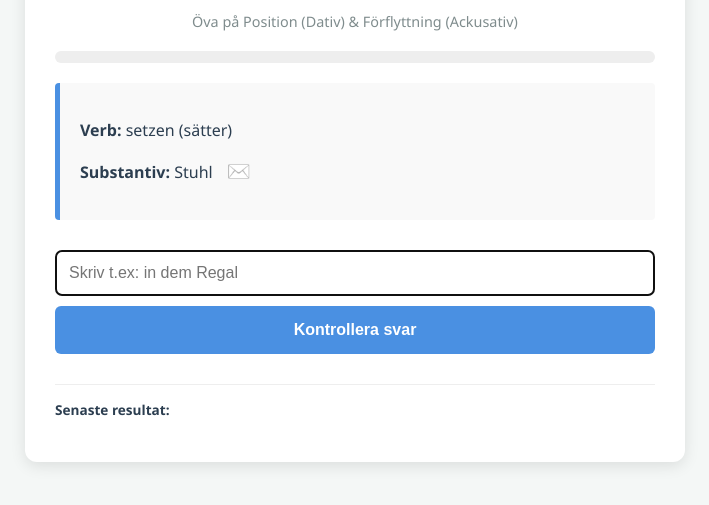
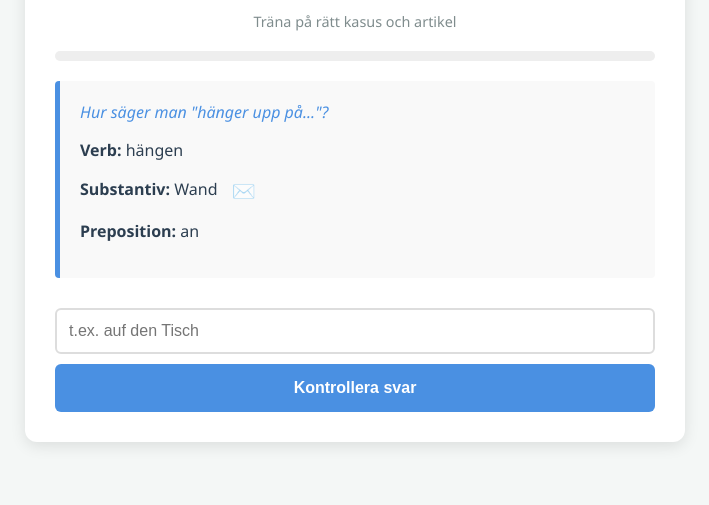
Before and after one commit to gredemo/v-xelprepositioner_m-bler, a plain HTML site: page index.html in a window 1280 px wide. Shown: the part 125-630 px from the top of the page, without its empty margins (285-994 px from the left). Drawn offline with Linux system fonts and the light colour scheme.

Commit message:
fixat logiken

```diff
--- a/index.html
+++ b/index.html
@@ -3,254 +3,112 @@
 <head>
     <meta charset="UTF-8">
     <meta name="viewport" content="width=device-width, initial-scale=1.0">
-    <title>Växelprepositioner - Träningsprogram</title>
+    <title>Tyska Växelprepositioner</title>
     <style>
-        :root {
-            --primary: #4a90e2;
-            --success: #2ecc71;
-            --error: #e74c3c;
-            --bg: #f4f7f6;
-            --text: #2c3e50;
-        }
-
-        body {
-            font-family: 'Segoe UI', Tahoma, Geneva, Verdana, sans-serif;
-            background-color: var(--bg);
-            color: var(--text);
-            display: flex;
-            justify-content: center;
-            padding: 20px;
-        }
-
-        .container {
-            background: white;
-            padding: 30px;
-            border-radius: 12px;
-            box-shadow: 0 4px 15px rgba(0,0,0,0.1);
-            max-width: 600px;
-            width: 100%;
-        }
-
-        h1 { text-align: center; color: var(--primary); margin-bottom: 10px; }
+        :root { --primary: #4a90e2; --success: #2ecc71; --error: #e74c3c; --bg: #f4f7f6; --text: #2c3e50; }
+        body { font-family: 'Segoe UI', sans-serif; background-color: var(--bg); color: var(--text); display: flex; justify-content: center; padding: 20px; }
+        .container { background: white; padding: 30px; border-radius: 12px; box-shadow: 0 4px 15px rgba(0,0,0,0.1); max-width: 600px; width: 100%; }
+        h1 { text-align: center; color: var(--primary); margin-bottom: 5px; }
         .sub-header { text-align: center; font-size: 0.9rem; margin-bottom: 20px; color: #7f8c8d; }
-
-        .progress-container {
-            background: #eee;
-            border-radius: 10px;
-            height: 12px;
-            margin: 20px 0;
-            overflow: hidden;
-        }
-        #progress-bar {
-            background: var(--success);
-            width: 0%;
-            height: 100%;
-            transition: width 0.3s ease;
-        }
-
-        .task-card {
-            background: #f9f9f9;
-            border-left: 5px solid var(--primary);
-            padding: 20px;
-            margin: 20px 0;
-            border-radius: 4px;
-        }
-
-        .hint-icon {
-            cursor: pointer;
-            font-size: 1.2rem;
-            margin-left: 10px;
-            filter: grayscale(1);
-            transition: 0.2s;
-        }
-        .hint-icon:hover { filter: grayscale(0); transform: scale(1.2); }
-
-        input[type="text"] {
-            width: 100%;
-            padding: 12px;
-            margin: 10px 0;
-            border: 2px solid #ddd;
-            border-radius: 6px;
-            font-size: 16px;
-            box-sizing: border-box;
-        }
-
-        button {
-            width: 100%;
-            padding: 15px;
-            background: var(--primary);
-            color: white;
-            border: none;
-            border-radius: 6px;
-            cursor: pointer;
-            font-size: 16px;
-            font-weight: bold;
-        }
-
-        .feedback {
-            margin-top: 15px;
-            padding: 15px;
-            border-radius: 6px;
-            display: none;
-            font-weight: bold;
-            text-align: center;
-        }
-
-        .history {
-            margin-top: 30px;
-            font-size: 0.85rem;
-            border-top: 1px solid #eee;
-            padding-top: 15px;
-        }
+        .progress-container { background: #eee; border-radius: 10px; height: 10px; margin: 20px 0; overflow: hidden; }
+        #progress-bar { background: var(--success); width: 0%; height: 100%; transition: width 0.3s; }
+        .task-card { background: #f9f9f9; border-left: 5px solid var(--primary); padding: 20px; margin: 20px 0; border-radius: 4px; position: relative; }
+        .hint-icon { cursor: pointer; font-size: 1.2rem; margin-left: 10px; vertical-align: middle; opacity: 0.6; }
+        input[type="text"] { width: 100%; padding: 12px; margin: 10px 0; border: 2px solid #ddd; border-radius: 6px; font-size: 16px; box-sizing: border-box; }
+        button { width: 100%; padding: 15px; background: var(--primary); color: white; border: none; border-radius: 6px; cursor: pointer; font-size: 16px; font-weight: bold; }
+        .feedback { margin-top: 15px; padding: 15px; border-radius: 6px; display: none; text-align: center; font-weight: bold; }
+        .instruction-text { font-style: italic; color: var(--primary); margin-bottom: 10px; display: block; }
     </style>
 </head>
 <body>
 
 <div class="container">
     <h1>🇩🇪 Wechselpräpositionen</h1>
-    <p class="sub-header">Öva på Position (Dativ) & Förflyttning (Ackusativ)</p>
+    <p class="sub-header">Träna på rätt kasus och artikel</p>
 
-    <div class="progress-container">
-        <div id="progress-bar"></div>
-    </div>
+    <div class="progress-container"><div id="progress-bar"></div></div>
 
     <div id="quiz-area">
         <div class="task-card">
-            <p><strong>Verb:</strong> <span id="verb-display">Laddar...</span></p>
-            <p><strong>Substantiv:</strong> <span id="noun-display">Laddar...</span> <span class="hint-icon" title="Klicka för ledtråd" onclick="showHint()">✉️</span></p>
+            <span class="instruction-text" id="quest-text">Hur säger man...</span>
+            <p><strong>Verb:</strong> <span id="verb-display">-</span></p>
+            <p><strong>Substantiv:</strong> <span id="noun-display">-</span> <span class="hint-icon" onclick="showHint()">✉️</span></p>
+            <p><strong>Preposition:</strong> <span id="prep-display">-</span></p>
         </div>
 
-        <input type="text" id="user-answer" placeholder="Skriv t.ex: in dem Regal" autocomplete="off">
+        <input type="text" id="user-answer" placeholder="t.ex. auf den Tisch" autocomplete="off">
         <button id="submit-btn" onclick="checkAnswer()">Kontrollera svar</button>
         <div id="feedback" class="feedback"></div>
-    </div>
-
-    <div class="history">
-        <strong>Senaste resultat:</strong>
-        <ul id="history-list" style="list-style: none; padding: 0;"></ul>
     </div>
 </div>
 
 <script>
-    const nouns = [
-        {word: "Bett", g: "n"}, {word: "Teppich", g: "m"}, {word: "Lampe", g: "f"},
-        {word: "Stuhl", g: "m"}, {word: "Schreibtisch", g: "m"}, {word: "Regal", g: "n"},
-        {word: "Schrank", g: "m"}, {word: "Kommode", g: "f"}, {word: "Sessel", g: "m"},
-        {word: "Sofa", g: "n"}, {word: "Tisch", g: "m"}, {word: "Bild", g: "n"},
-        {word: "Laptop", g: "m"}, {word: "Fernseher", g: "m"}, {word: "Kissen", g: "n"}
+    // Logiska kombinationer för att undvika "hänga upp ett skrivbord"
+    const scenarios = [
+        { v: "stellen", v_sv: "ställer", prep: "auf", n: "Schreibtisch", g: "m", c: "A" },
+        { v: "stehen", v_sv: "står", prep: "auf", n: "Teppich", g: "m", c: "D" },
+        { v: "legen", v_sv: "lägger", prep: "på", prep_de: "auf", n: "Bett", g: "n", c: "A" },
+        { v: "liegen", v_sv: "ligger", prep: "på", prep_de: "auf", n: "Sofa", g: "n", c: "D" },
+        { v: "hängen", v_sv: "hänger upp", prep: "på", prep_de: "an", n: "Wand", g: "f", c: "A" }, // Wand tillagd för logik
+        { v: "hängen", v_sv: "hänger (är på)", prep: "på", prep_de: "an", n: "Bild", g: "n", c: "D" },
+        { v: "setzen", v_sv: "sätter (sig)", prep: "på", prep_de: "auf", n: "Stuhl", g: "m", c: "A" },
+        { v: "sitzen", v_sv: "sitter", prep: "på", prep_de: "Sessel", g: "m", c: "D", prep_de: "in" },
+        { v: "stellen", v_sv: "ställer", prep: "i", prep_de: "in", n: "Schrank", g: "m", c: "A" },
+        { v: "stehen", v_sv: "står", prep: "i", prep_de: "in", n: "Regal", g: "n", c: "D" },
+        { v: "legen", v_sv: "lägger", prep: "på", prep_de: "auf", n: "Kommode", g: "f", c: "A" },
+        { v: "sein", v_sv: "är", prep: "under", prep_de: "unter", n: "Tisch", g: "m", c: "D" },
+        { v: "stellen", v_sv: "ställer", prep: "bredvid", prep_de: "neben", n: "Fernseher", g: "m", c: "A" },
+        { v: "liegen", v_sv: "ligger", prep: "på", prep_de: "auf", n: "Kissen", g: "n", c: "D" }
     ];
 
-    const verbs = [
-        {v: "hängen", case: "D", sv: "hänger (position)"},
-        {v: "hängen", case: "A", sv: "hänger upp (rörelse)"},
-        {v: "stellen", case: "A", sv: "ställer"},
-        {v: "stehen", case: "D", sv: "står"},
-        {v: "setzen", case: "A", sv: "sätter"},
-        {v: "sitzen", case: "D", sv: "sitter"},
-        {v: "legen", case: "A", sv: "lägger"},
-        {v: "liegen", case: "D", sv: "ligger"},
-        {v: "sein", case: "D", sv: "är"}
-    ];
+    let current = {};
+    let score = 0;
 
-    const preps = ["an", "auf", "hinter", "in", "neben", "über", "unter", "vor", "zwischen"];
-
-    let currentTask = {};
-    let solvedCount = 0;
-    const totalQuestions = 10;
-
-    function generateTask() {
-        const verb = verbs[Math.floor(Math.random() * verbs.length)];
-        const noun = nouns[Math.floor(Math.random() * nouns.length)];
-        const prep = preps[Math.floor(Math.random() * preps.length)];
-
-        let article = "";
-        if (verb.case === "A") {
-            article = (noun.g === "m") ? "den" : (noun.g === "f") ? "die" : "das";
-        } else {
-            article = (noun.g === "m" || noun.g === "n") ? "dem" : "der";
-        }
-
-        currentTask = {
-            verb: verb.v,
-            noun: noun.word,
-            genus: noun.g,
-            prep: prep,
-            answer: `${prep} ${article} ${noun.word}`,
-            case: verb.case
-        };
-
-        document.getElementById('verb-display').innerText = `${verb.v} (${verb.sv})`;
-        document.getElementById('noun-display').innerText = noun.word;
+    function init() {
+        current = scenarios[Math.floor(Math.random() * scenarios.length)];
+        document.getElementById('quest-text').innerText = `Hur säger man "${current.v_sv} ${current.prep}..."?`;
+        document.getElementById('verb-display').innerText = current.v;
+        document.getElementById('noun-display').innerText = current.n;
+        document.getElementById('prep-display').innerText = current.prep_de;
         document.getElementById('user-answer').value = "";
-        document.getElementById('user-answer').focus();
         document.getElementById('feedback').style.display = "none";
-        document.getElementById('submit-btn').disabled = false;
     }
 
     function checkAnswer() {
-        const userVal = document.getElementById('user-answer').value.trim().toLowerCase();
+        const user = document.getElementById('user-answer').value.trim().toLowerCase();
+        let art = "";
+        if (current.c === "A") {
+            art = (current.g === "m") ? "den" : (current.g === "f") ? "die" : "das";
+        } else {
+            art = (current.g === "m" || current.g === "n") ? "dem" : "der";
+        }
+
+        const correct = `${current.prep_de} ${art} ${current.n}`.toLowerCase();
         const feedback = document.getElementById('feedback');
 
-        // Hantera sammandragningar som 'im' eller 'am' (frivilligt men snällt mot eleverna)
-        let processedAnswer = currentTask.answer.toLowerCase();
-        if (processedAnswer === "in dem " + currentTask.noun.toLowerCase()) processedAnswer = processedAnswer.replace("in dem", "im");
-        if (processedAnswer === "an dem " + currentTask.noun.toLowerCase()) processedAnswer = processedAnswer.replace("an dem", "am");
-
-        if (userVal === currentTask.answer.toLowerCase() || userVal === processedAnswer) {
-            feedback.innerHTML = `✅ Snyggt! <b>${currentTask.answer}</b> är rätt.`;
-            feedback.style.backgroundColor = "#d4edda";
-            feedback.style.color = "#155724";
-            solvedCount++;
+        if (user === correct) {
+            feedback.innerHTML = "✅ Snyggt! Rätt svar.";
+            feedback.style.background = "#d4edda";
+            score++;
             updateProgress();
+            setTimeout(init, 1500);
         } else {
-            feedback.innerHTML = `❌ Inte riktigt. Rätt svar: <b>${currentTask.answer}</b><br><small>Kasus: ${currentTask.case === 'A' ? 'Ackusativ (rörelse)' : 'Dativ (befintlighet)'}</small>`;
-            feedback.style.backgroundColor = "#f8d7da";
-            feedback.style.color = "#721c24";
+            feedback.innerHTML = `❌ Fel. Rätt svar: <b>${correct}</b><br>(Tips: ${current.c === 'A' ? 'Ackusativ' : 'Dativ'} efter '${current.v}')`;
+            feedback.style.background = "#f8d7da";
         }
-
         feedback.style.display = "block";
-        document.getElementById('submit-btn').disabled = true;
-
-        if(solvedCount < totalQuestions) {
-            setTimeout(generateTask, 2000);
-        } else {
-            finishQuiz();
-        }
     }
 
     function updateProgress() {
-        const percent = (solvedCount / totalQuestions) * 100;
-        document.getElementById('progress-bar').style.width = percent + "%";
+        document.getElementById('progress-bar').style.width = (score * 10) + "%";
+        if(score >= 10) alert("Bra jobbat! Du har klarat 10 poäng.");
     }
 
     function showHint() {
-        alert(`Ledtråd:\nOrdet '${currentTask.noun}' är ${currentTask.genus === 'm' ? 'maskulinum (der)' : currentTask.genus === 'f' ? 'femininum (die)' : 'neutrum (das)'}.\n\nVerbet '${currentTask.verb}' signalerar ${currentTask.case === 'A' ? 'förflyttning (Ackusativ)' : 'befintlighet (Dativ)'}.`);
+        alert(`Genus för ${current.n} är ${current.g === 'm' ? 'maskulinum (der)' : current.g === 'f' ? 'femininum (die)' : 'neutrum (das)'}.`);
     }
 
-    function finishQuiz() {
-        const now = new Date();
-        const timeStr = now.getHours().toString().padStart(2, '0') + ":" + now.getMinutes().toString().padStart(2, '0');
-        const historyList = document.getElementById('history-list');
-        const li = document.createElement('li');
-        li.style.padding = "5px 0";
-        li.innerHTML = `📅 ${now.toLocaleDateString()} kl ${timeStr} — <span style="color: green;">Klarade ${totalQuestions} frågor!</span>`;
-        historyList.prepend(li);
-
-        alert("Wunderbar! Du är klar med alla frågor.");
-        solvedCount = 0;
-        updateProgress();
-        setTimeout(generateTask, 1000);
-    }
-
-    // Lyssna på Enter-tangenten
-    document.getElementById("user-answer").addEventListener("keyup", function(event) {
-        if (event.key === "Enter") {
-            checkAnswer();
-        }
-    });
-
-    // STARTA PROGRAMMET MANUELLT NÄR SIDAN LADDATS
-    window.onload = generateTask;
+    window.onload = init;
 </script>
 
 </body>
```
